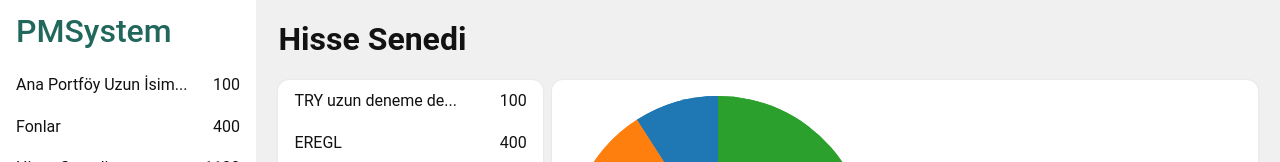
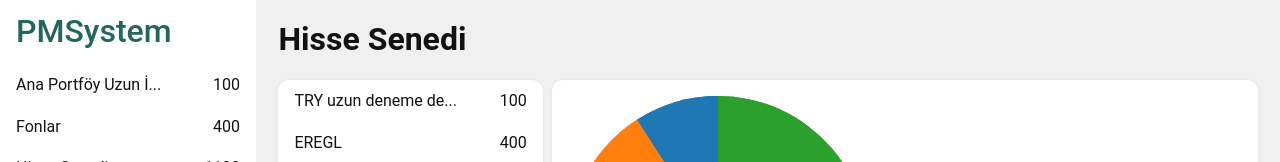
Before and after one commit to emretantu/portfolio-management-system-app, a React (Create React App) app: page / in a window 1280 px wide. Shown: the top 162 px of the page. Built offline with nearby package versions, Linux system fonts and the light colour scheme; no server answers; the HTML template or start-up script is replaced by a standard one.

Commit message:
short display of long potfolio name

```diff
--- a/src/components/portfolios/PortfolioLink.js
+++ b/src/components/portfolios/PortfolioLink.js
@@ -1,9 +1,18 @@
 import { NavLink} from "react-router-dom";
-import classes from "./PortfolioLink.module.css"
+import classes from "./PortfolioLink.module.css";
+import { useEffect, useRef, useState } from "react";
 
 const PortfolioLink = ({ to, pname, marketValue }) => {
+
+  const [charLimit, setCharLimit] = useState(100);
+  const portfolioNameRef = useRef();
+
+  useEffect(() => {
+    setCharLimit(portfolioNameRef.current.offsetWidth*0.075);
+  }, []);
+
   return (
-    <li>
+    <li ref={portfolioNameRef}>
       <NavLink
         to={to}
         className={classes["portfolios__link"]}
@@ -19,14 +28,15 @@ const PortfolioLink = ({ to, pname, marketValue }) => {
         }
       >
         {
-          pname.length > 22
-            ? <span title={pname}>{pname.slice(0,22).trim() + "..."}</span>
+          pname.length > charLimit
+            ? <span title={pname}>{pname.slice(0,charLimit).trim() + "..."}</span>
             : <span>{pname}</span>
         }
         <span>{marketValue}</span>
       </NavLink>
     </li>
   );
+
 }
 
 export default PortfolioLink;
```
